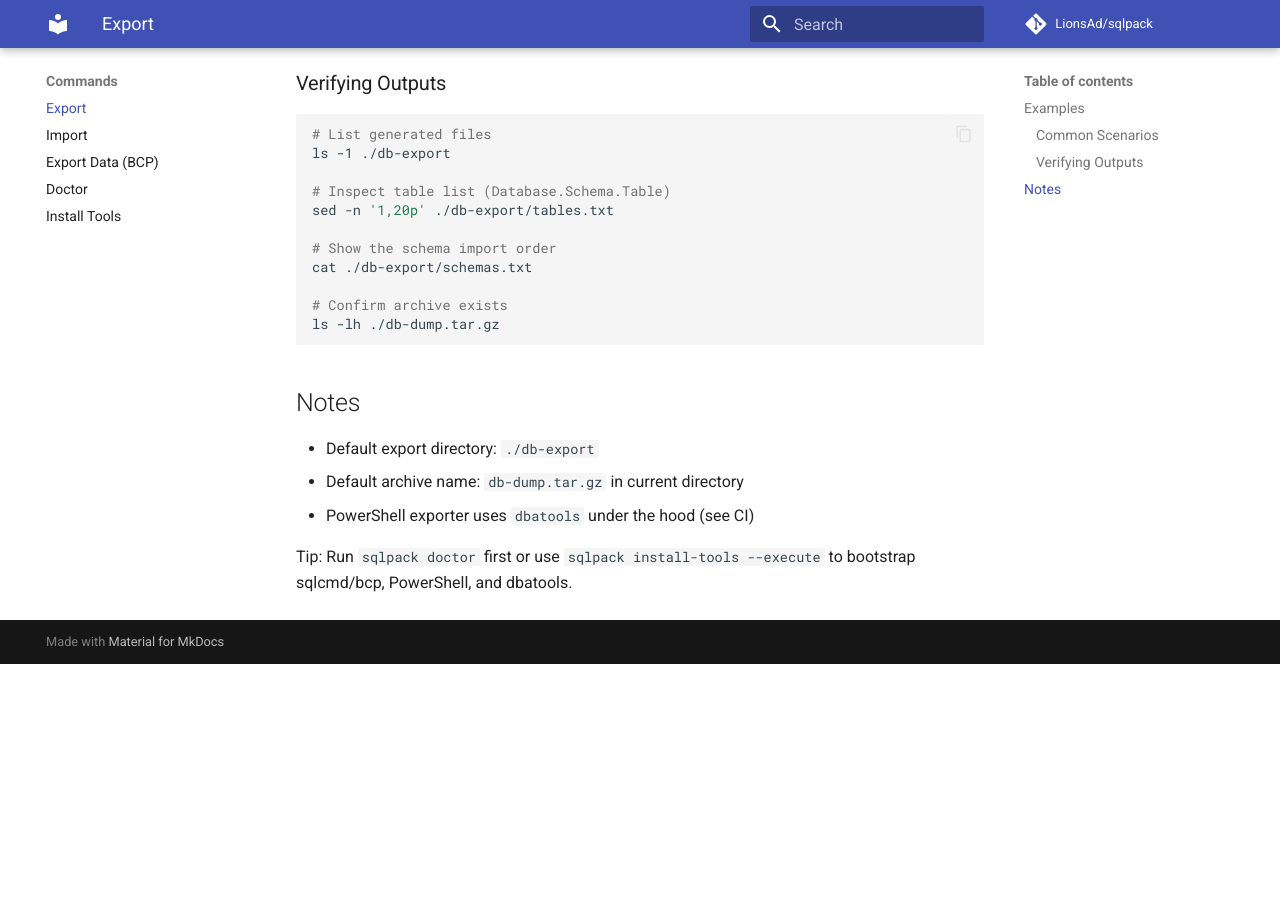
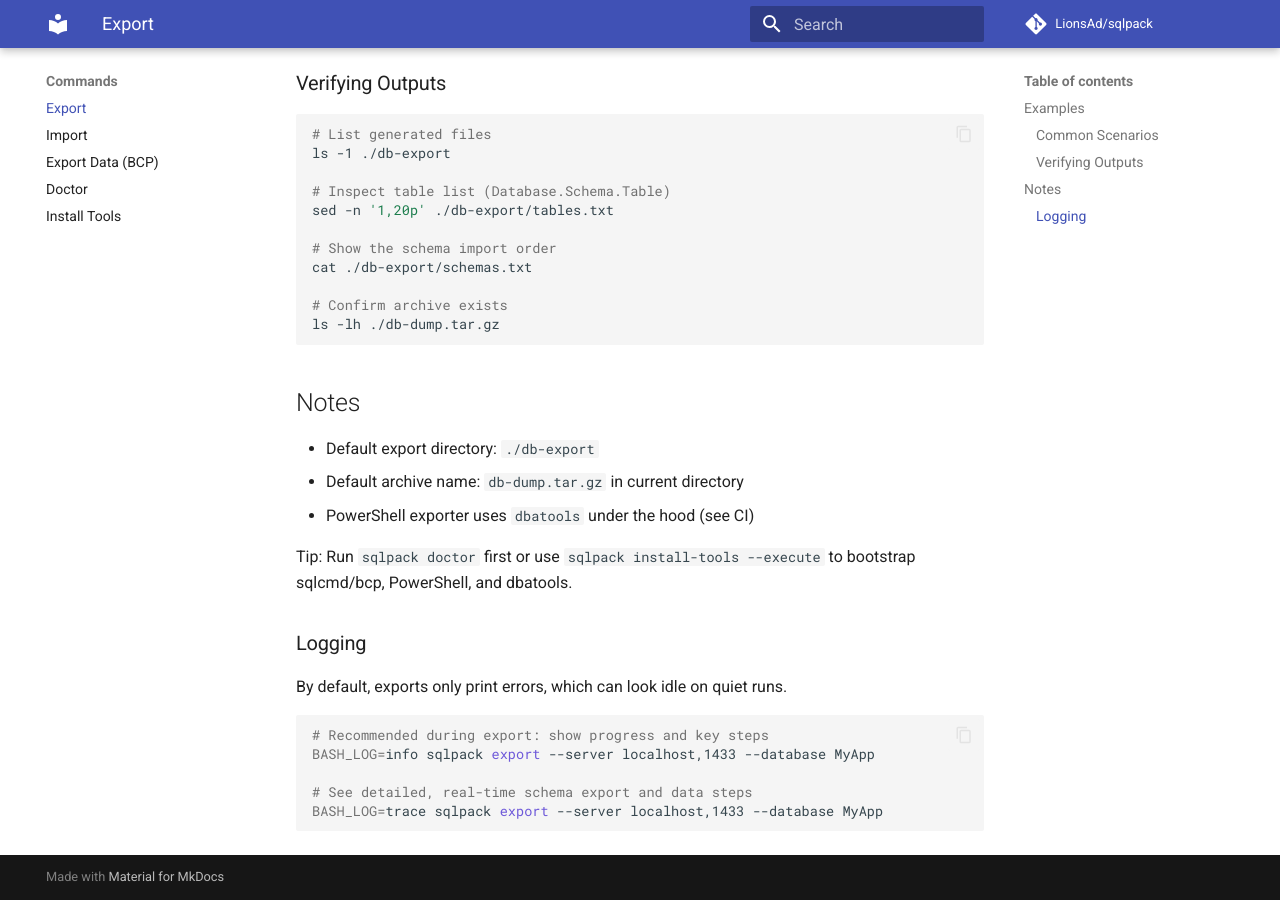
Before and after one commit to LionsAd/sqlpack, an MkDocs documentation site: the page built from docs/commands/export.md, in a window 1280 px wide and 900 px high, scrolled down 1132 px. Built offline with MkDocs 1.6.1 and Material for MkDocs 9.7.7, drawn with Linux system fonts in a browser that asks for light colours; comment, search, counter and statistics services are not loaded; before the commit the page ends 1796 px from its top, so only the background shows below that.

Commit message:
docs(export): recommend BASH_LOG=info for visibility; note trace for real-time schema output

````diff
--- a/docs/commands/export.md
+++ b/docs/commands/export.md
@@ -71,3 +71,15 @@ ls -lh ./db-dump.tar.gz
 - PowerShell exporter uses `dbatools` under the hood (see CI)
 
 Tip: Run `sqlpack doctor` first or use `sqlpack install-tools --execute` to bootstrap sqlcmd/bcp, PowerShell, and dbatools.
+
+### Logging
+
+By default, exports only print errors, which can look idle on quiet runs.
+
+```bash
+# Recommended during export: show progress and key steps
+BASH_LOG=info sqlpack export --server localhost,1433 --database MyApp
+
+# See detailed, real-time schema export and data steps
+BASH_LOG=trace sqlpack export --server localhost,1433 --database MyApp
+```
````
